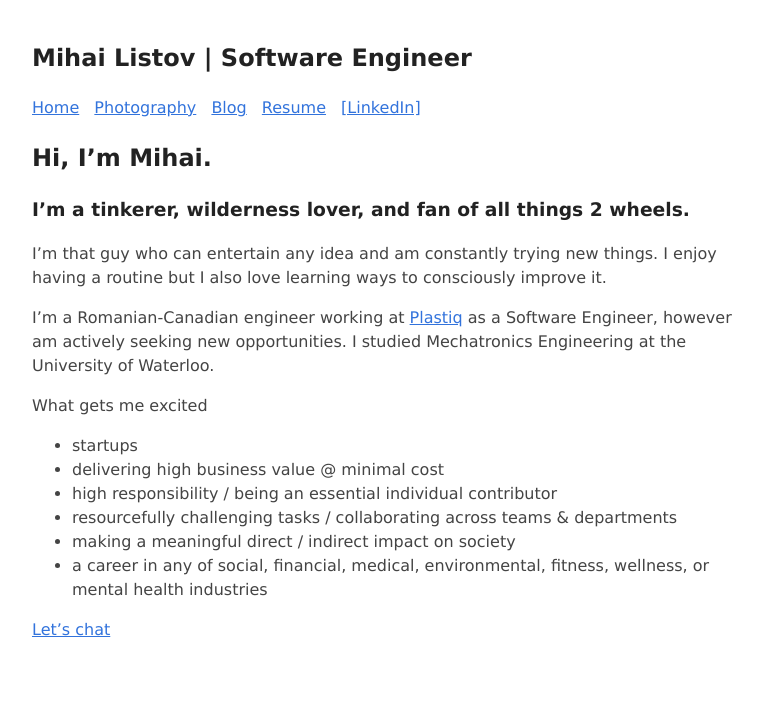
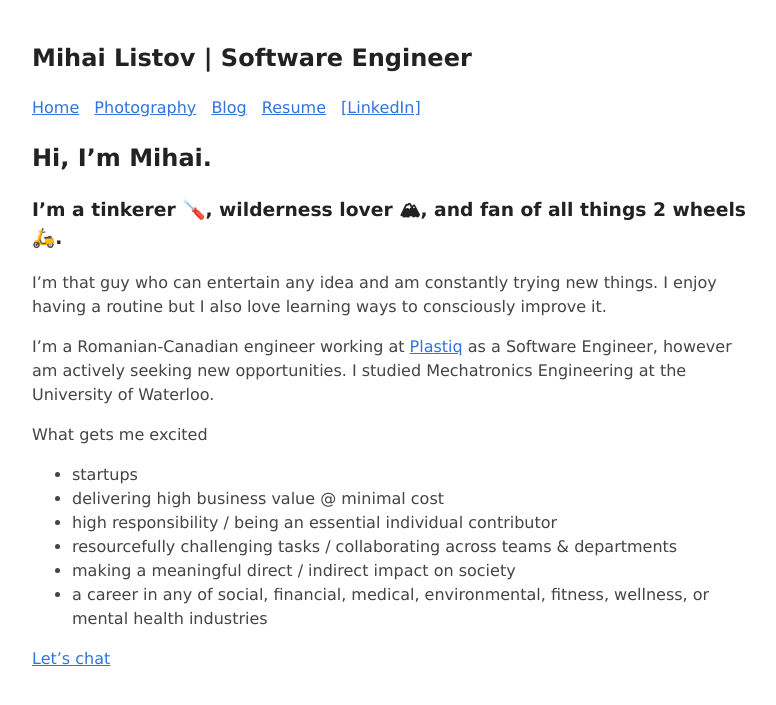
Before and after one commit to mihailistov/mihailistov.ca, a Jekyll site: the page built from index.md, in a window 1280 px wide. Shown: the top 705 px of the page, without its empty margins (248-1024 px from the left). Built offline with Jekyll 4.4.1, drawn with Linux system fonts in a browser that asks for light colours.

```diff
--- a/index.md
+++ b/index.md
@@ -5,7 +5,7 @@ title: Hello
 ---
 ## Hi, I'm Mihai.
 
-### I'm a tinkerer, wilderness lover, and fan of all things 2 wheels.
+### I'm a tinkerer 🪛, wilderness lover 🏔, and fan of all things 2 wheels 🛵.
 
 I'm that guy who can entertain any idea and am constantly trying new things. I enjoy having a routine but I also love learning ways to consciously improve it.
 
```
